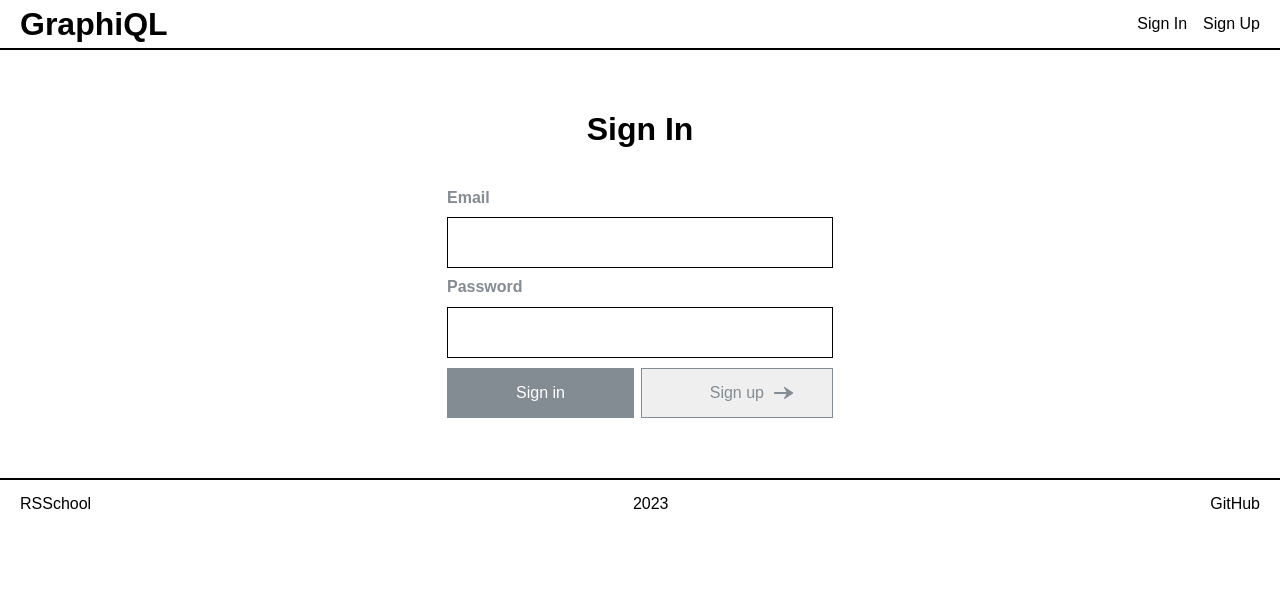
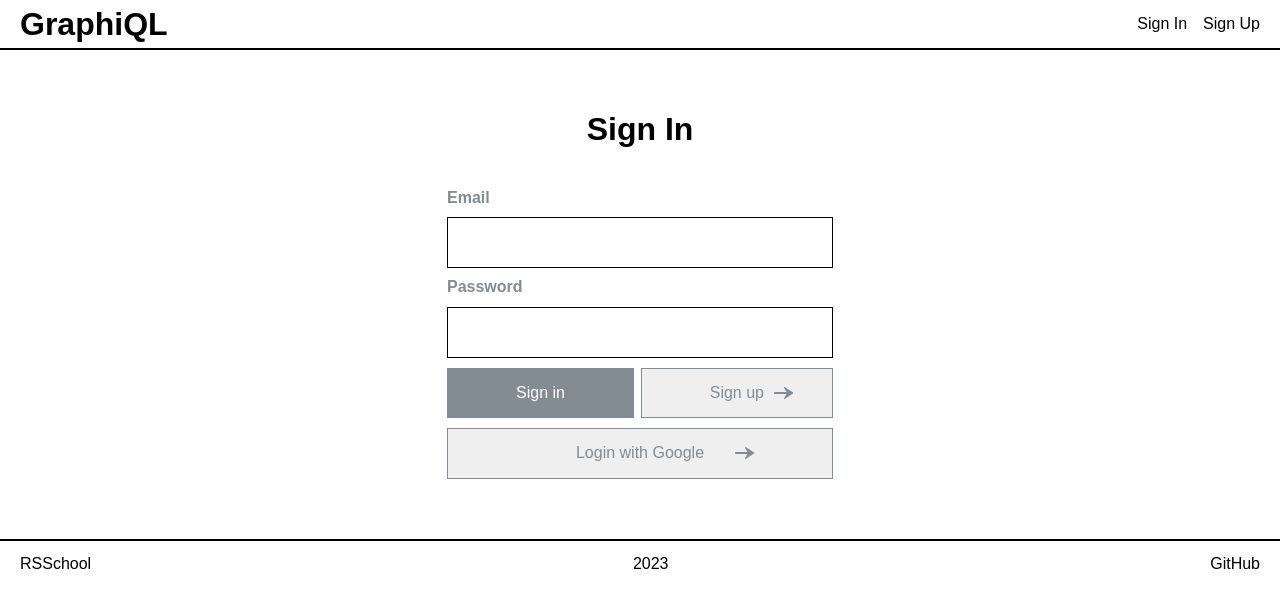
Before and after one commit to likurg42/graphiql, a React (Vite) app: page /signin in a window 1280 px wide. Shown: the top 608 px of the page. Built offline with nearby package versions, Linux system fonts and the light colour scheme; no server answers.

Commit message:
feat: add google btn

```diff
--- a/src/components/Button.tsx
+++ b/src/components/Button.tsx
@@ -23,13 +23,21 @@ const StyledButton = styled.button<ButtonProps>`
 `;
 
 interface ButtonProps {
-  primary: boolean;
+  primary?: boolean;
   children: React.ReactNode;
   type?: 'reset' | 'submit' | 'button';
+  onClick?: () => void;
+  className?: string;
 }
 
-const Button: React.FC<ButtonProps> = ({ primary, children, type = 'button' }) => (
-  <StyledButton type={type} primary={primary}>
+const Button: React.FC<ButtonProps> = ({
+  primary = false,
+  children,
+  type = 'button',
+  className,
+  onClick,
+}) => (
+  <StyledButton onClick={onClick} className={className} type={type} primary={primary}>
     {children}
   </StyledButton>
 );
--- a/src/pages/SignInPage/SignInForm.tsx
+++ b/src/pages/SignInPage/SignInForm.tsx
@@ -3,7 +3,7 @@ import { useForm } from 'react-hook-form';
 import { Link, useNavigate } from 'react-router-dom';
 import { useEffect } from 'react';
 import { useAuthState } from 'react-firebase-hooks/auth';
-import { auth, logInWithEmailAndPassword } from '../../firebase.ts';
+import { auth, logInWithEmailAndPassword, signInWithGoogle } from '../../firebase.ts';
 import Button from '../../components/Button';
 
 const StyledForm = styled.form`
@@ -86,6 +86,7 @@ const StyledForm = styled.form`
 const StyledWrapper = styled.div`
   display: flex;
   justify-content: space-between;
+  margin-bottom: 10px;
 `;
 interface LoginData {
   email: string;
@@ -145,6 +146,9 @@ export const SignInForm = () => {
           <Button primary={false}>Sign up</Button>
         </Link>
       </StyledWrapper>
+      <Button type="button" onClick={signInWithGoogle}>
+        Login with Google
+      </Button>
     </StyledForm>
   );
 };
--- a/src/pages/SignUpPage/SignUpForm.tsx
+++ b/src/pages/SignUpPage/SignUpForm.tsx
@@ -3,7 +3,7 @@ import { useForm } from 'react-hook-form';
 import { Link, useNavigate } from 'react-router-dom';
 import { useEffect } from 'react';
 import { useAuthState } from 'react-firebase-hooks/auth';
-import { auth, registerWithEmailAndPassword } from '../../firebase.ts';
+import { auth, registerWithEmailAndPassword, signInWithGoogle } from '../../firebase.ts';
 import Button from '../../components/Button';
 
 const StyledForm = styled.form`
@@ -87,6 +87,7 @@ const StyledForm = styled.form`
 const StyledWrapper = styled.div`
   display: flex;
   justify-content: space-between;
+  margin-bottom: 10px;
 `;
 
 interface FormData {
@@ -213,6 +214,9 @@ export const SignUpForm = () => {
           <Button primary={false}>Sign in </Button>
         </Link>
       </StyledWrapper>
+      <Button type="button" onClick={signInWithGoogle}>
+        Sign up with Google
+      </Button>
     </StyledForm>
   );
 };
```
